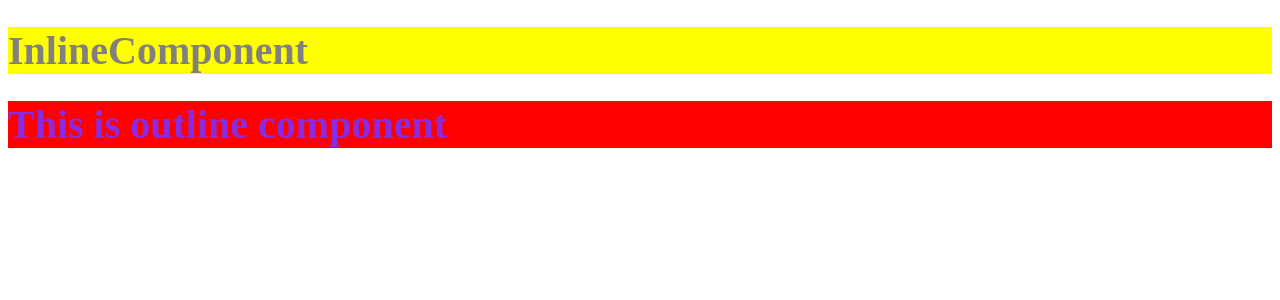
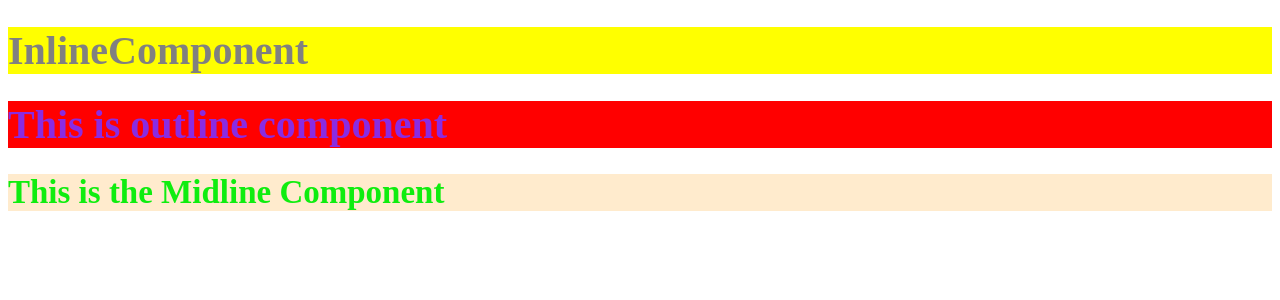
Before and after one commit to mercytv932/React-Todos, a React (Vite) app: page / in a window 1280 px wide. Shown: the top 300 px of the page. Built offline with nearby package versions, Linux system fonts and the light colour scheme.

Commit message:
New Component

```diff
--- a/src/App.css
+++ b/src/App.css
@@ -9,3 +9,9 @@
   background-color: red;
   font-size: 40px;
 }
+
+.midline-header {
+  color: rgb(15, 237, 15);
+  background-color: blanchedalmond;
+  font-size: 33px;
+}
--- a/src/App.jsx
+++ b/src/App.jsx
@@ -1,12 +1,14 @@
 import "./App.css";
 import InlineComponent from "./components/InlineComponent";
 import OutlineComponent from "./components/OutlineComponent";
+import MidlineComponent from "./components/MidlineComponent";
 
 function App() {
   return (
     <div className="App">
       <InlineComponent />
       <OutlineComponent />
+      <MidlineComponent />
     </div>
   );
 }
--- /dev/null
+++ b/src/components/MidlineComponent.jsx
@@ -0,0 +1,9 @@
+import "../App.css";
+
+export default function MidlineComponent() {
+  return (
+    <div>
+      <h1 className="midline-header">This is the Midline Component</h1>
+    </div>
+  );
+}
```
